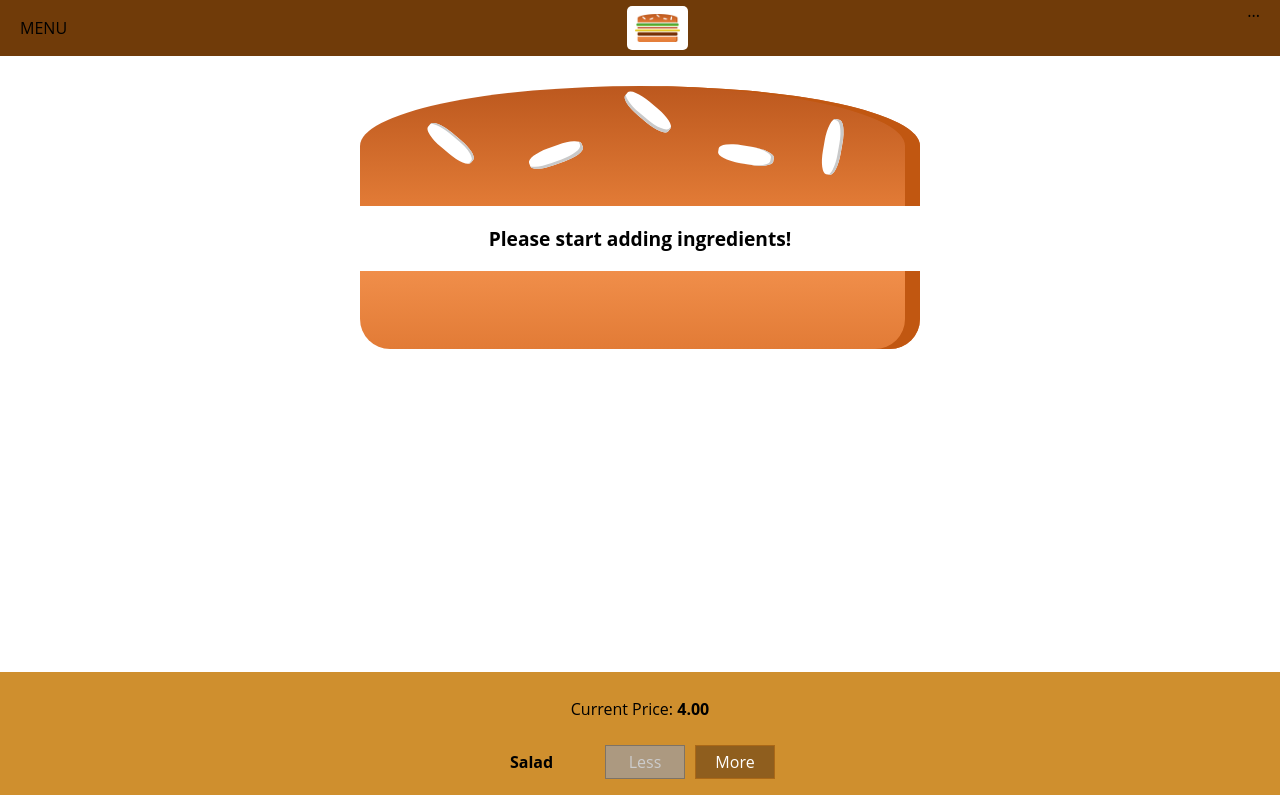
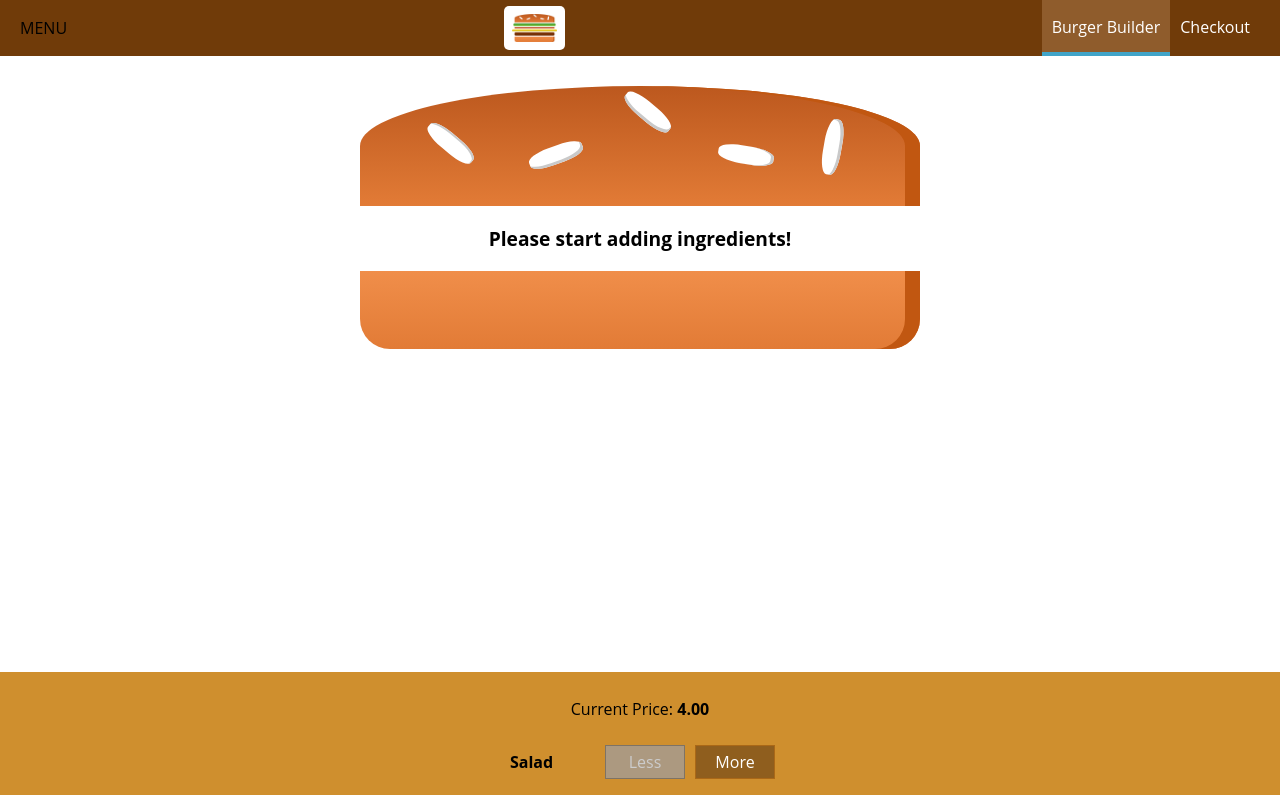
Before and after one commit to billy08061/React_Burger_App, a React app: page / in a window 1280 px wide. Shown: the top 795 px of the page. Built offline with nearby package versions, Linux system fonts and the light colour scheme.

Commit message:
added buttons to the navigation bar, end of video 20

```diff
--- /dev/null
+++ b/src/components/Navigation/NavigationItems/NavigaitonItems.js
@@ -0,0 +1,15 @@
+import React from 'react';
+import classes from '../NavigationItems/NavigationItem/NavigationItem.css'
+import NavigationItem from './NavigationItem/NavigationItem'
+
+const NavigationItems = () => (
+    <ul className ={classes.NavigationItem}>
+        <NavigationItem link = "/" active > Burger Builder </NavigationItem>
+        <NavigationItem link = "/"> Checkout      </NavigationItem>
+    </ul>
+
+
+);
+
+
+export default NavigationItems;
--- /dev/null
+++ b/src/components/Navigation/NavigationItems/NavigationItem/NavigationItem.css
@@ -0,0 +1,27 @@
+.NavigationItem{
+    margin: 0;
+    box-sizing: border-box;
+    display: flex;
+    height: 100%;
+    align-items: center;
+
+
+}
+
+.NavigationItem a {
+    color: white;
+    text-decoration: none;
+    height: 100%;
+    padding: 16px 10px;
+    border-bottom: 4px solid transparent;
+    box-sizing: border-box;
+    display: block;
+}
+
+.NavigationItem a:hover,
+.NavigationItem a:active,
+.NavigationItem a.active {
+    background-color: #8f5c2c;
+    border-bottom: 4px solid #40a4c8;
+    color: white;
+}
--- /dev/null
+++ b/src/components/Navigation/NavigationItems/NavigationItem/NavigationItem.js
@@ -0,0 +1,15 @@
+import React from 'react';
+import classes from './NavigationItem.css'
+
+const NavigationItem = (props) => (
+
+    <li className ={classes.NavigationItem}>
+
+
+    <a
+        href = {props.link}
+        className={props.active ? classes.active : null}>{props.children}</a>
+    </li>
+)
+
+export default NavigationItem;
--- a/src/components/Navigation/Toolbar/Toolbar.js
+++ b/src/components/Navigation/Toolbar/Toolbar.js
@@ -1,13 +1,14 @@
 import React from 'react';
 import classes from './Toolbar.css';
 import Logo from '../../Logo/Logo';
+import NavigationItems from '../NavigationItems/NavigaitonItems'
 
 const Toolbar = (props) => (
     <header className ={classes.Toolbar}>
         <div>MENU</div>
         <Logo />
         <nav>
-            ...
+            <NavigationItems/>
         </nav>
     </header>
 
```
Also changed, not shown: src/components/Navigation/NavigationItems/NavigationItems.css (added, +9 -0 lines).
